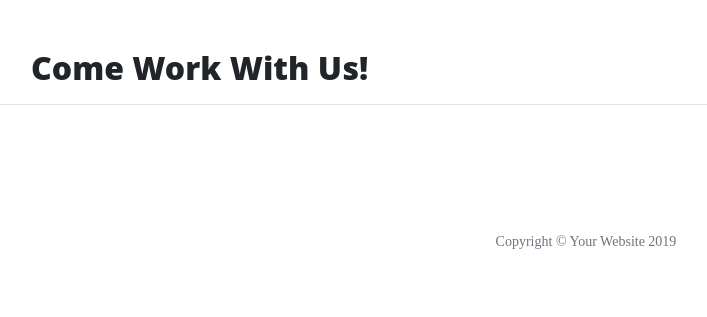
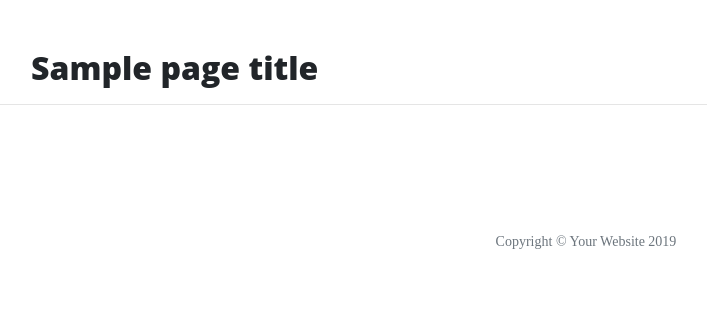
Before and after one commit to adonegan/hello_flask, a Flask app: template templates/careers.html in a window 1280 px wide. Shown: the part 629-946 px from the top of the page, without its empty margins (54-761 px from the left). Run offline with Flask 2, Linux system fonts and the light colour scheme; the template is opened without the code that fills it: most values are stand-ins (such as "Sample title", 1, 10 or a date in 2020); some libraries are stand-ins or nearby versions.

Commit message:
added page title expression

```diff
--- a/templates/about.html
+++ b/templates/about.html
@@ -1,5 +1,5 @@
 {% extends 'base.html' %} {% block content %}
-<h2>About</h2>
+<h2>{{ page_title }}</h2>
 <p>
     The formation of the group grew out of a meeting Gandalf had with Thorin in Bree which kindled Thorin's interest in
     recapturing his long lost family inheritance. (Thorin's grandfather had been the king of the Lonely Mountain when
--- a/templates/careers.html
+++ b/templates/careers.html
@@ -1,3 +1,3 @@
 {% extends 'base.html' %} {% block content %}
-<h2>Come Work With Us!</h2>
+<h2>{{ page_title }}</h2>
 {% endblock %}
--- a/templates/contact.html
+++ b/templates/contact.html
@@ -1,3 +1,3 @@
 {% extends 'base.html' %} {% block content %}
-<h2>Contact Us!</h2>
+<h2>{{ page_title }}</h2>
 {% endblock %}
```
